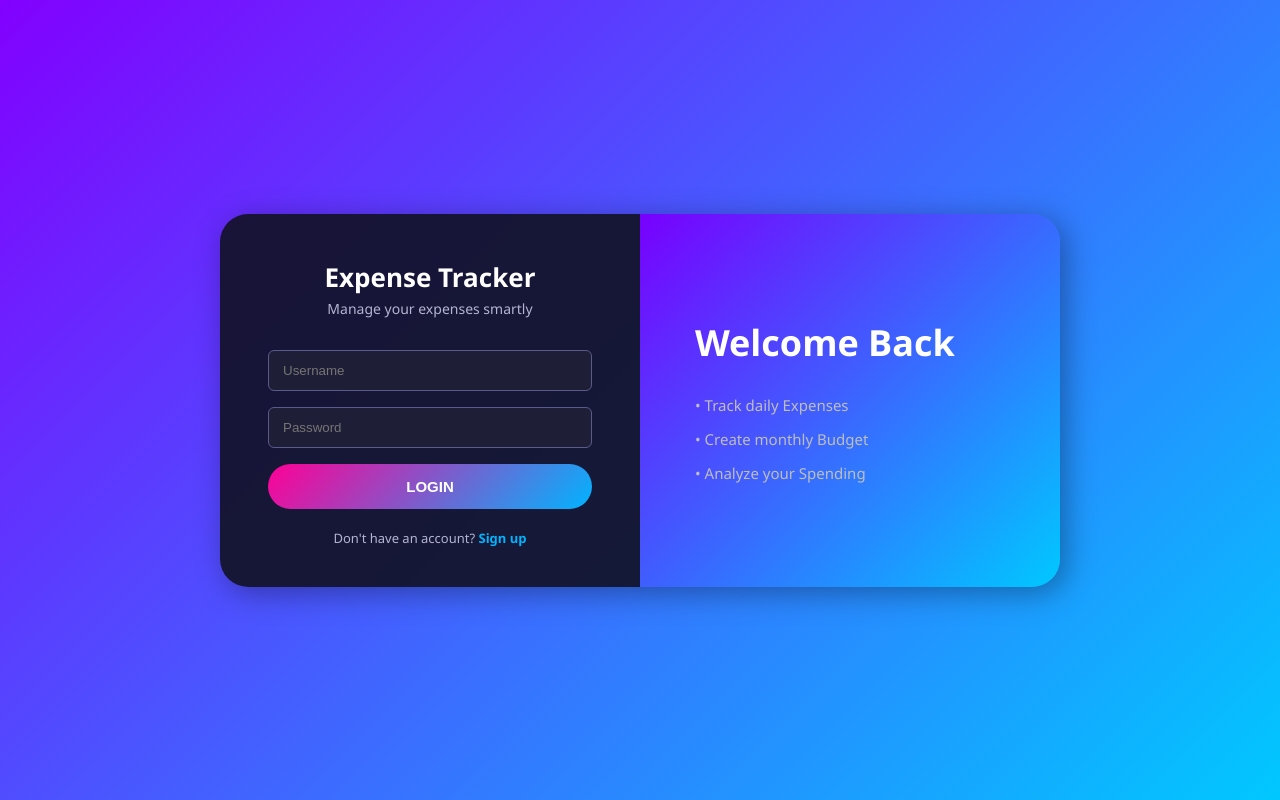
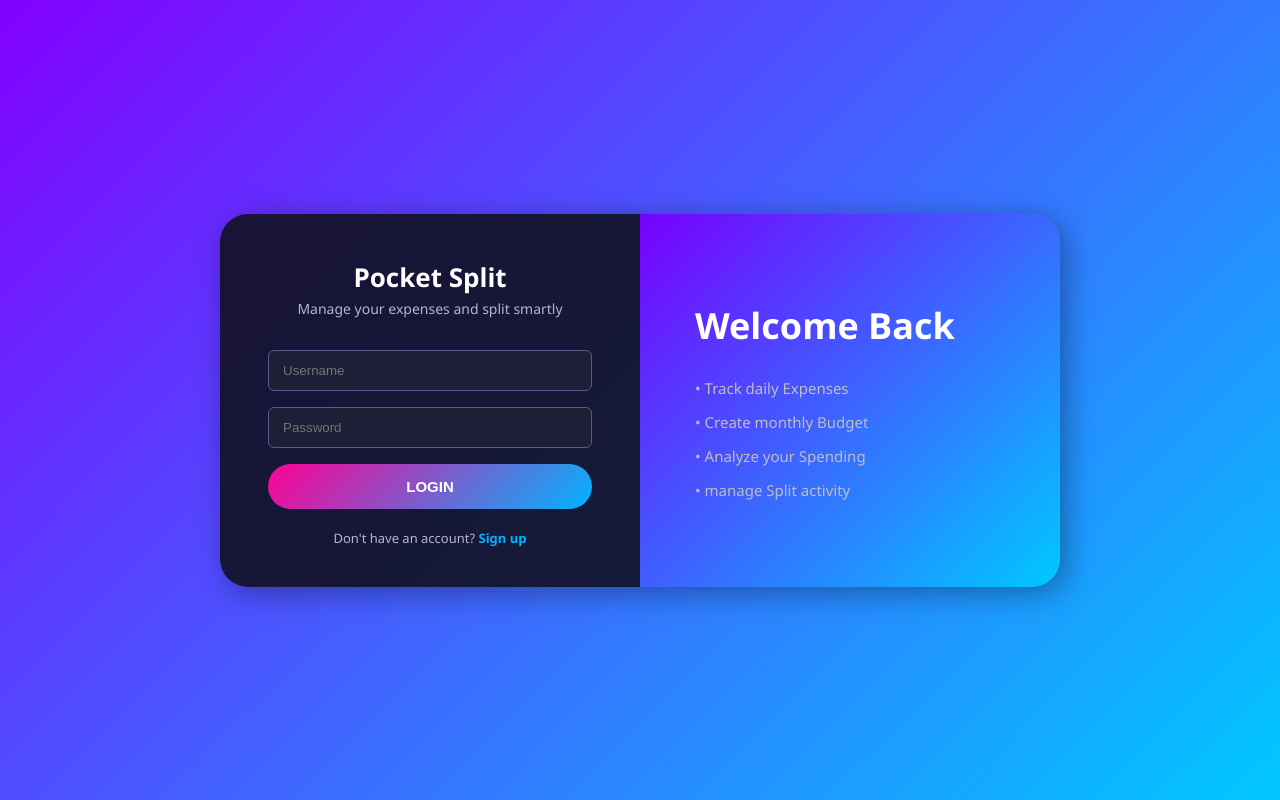
Before and after one commit to safi633/PocketSplit, a website: page frontend/login.html in a window 1280 px wide. Drawn offline with Linux system fonts and the light colour scheme.

Commit message:
Update login.html

```diff
--- a/frontend/login.html
+++ b/frontend/login.html
@@ -10,8 +10,8 @@
   <div class="auth-page active" id="loginPage">
     <div class="glass-card">
       <div class="auth-left">
-        <div class="auth-title">Expense Tracker</div>
-        <div class="auth-subtitle">Manage your expenses smartly</div>
+        <div class="auth-title">Pocket Split</div>
+        <div class="auth-subtitle">Manage your expenses and split smartly</div>
         <input class="auth-input" id="loginUser" type="text" placeholder="Username" autocomplete="username" />
         <input class="auth-input" id="loginPass" type="password" placeholder="Password" autocomplete="current-password" />
         <button class="grad-btn" onclick="doLogin()">LOGIN</button>
@@ -23,6 +23,7 @@
           <li>• Track daily Expenses</li>
           <li>• Create monthly Budget</li>
           <li>• Analyze your Spending</li>
+          <li>• manage Split activity </li>
         </ul>
       </div>
     </div>
@@ -43,7 +44,7 @@
       <div class="auth-right">
         <h2>Why Expense Tracker?</h2>
         <ul>
-          <li>• Track daily expenses effortlessly</li>
+          <li>• Track daily expenses and split</li>
           <li>• Create and manage monthly budgets</li>
           <li>• Analyze spending patterns & insights</li>
         </ul>
```
